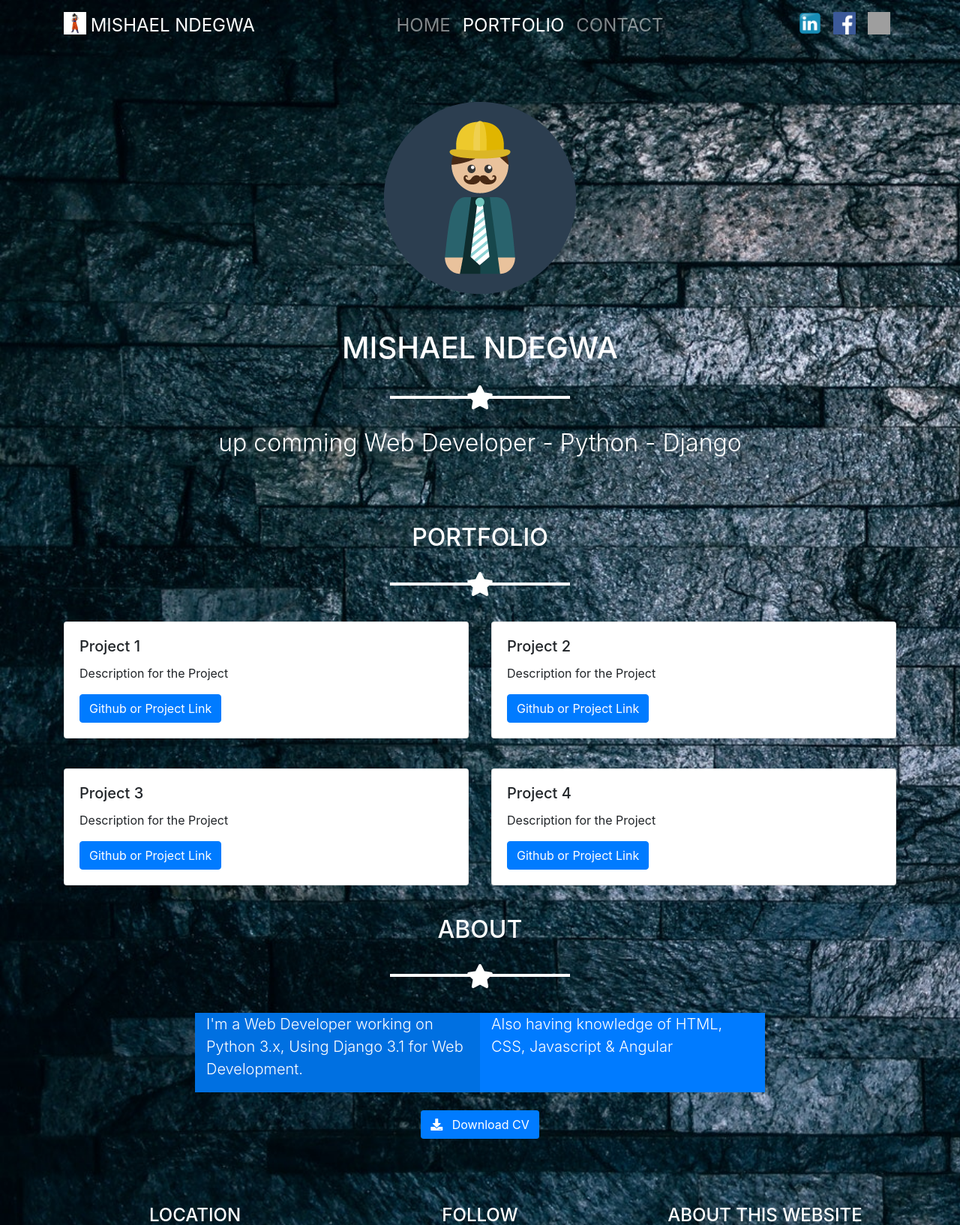
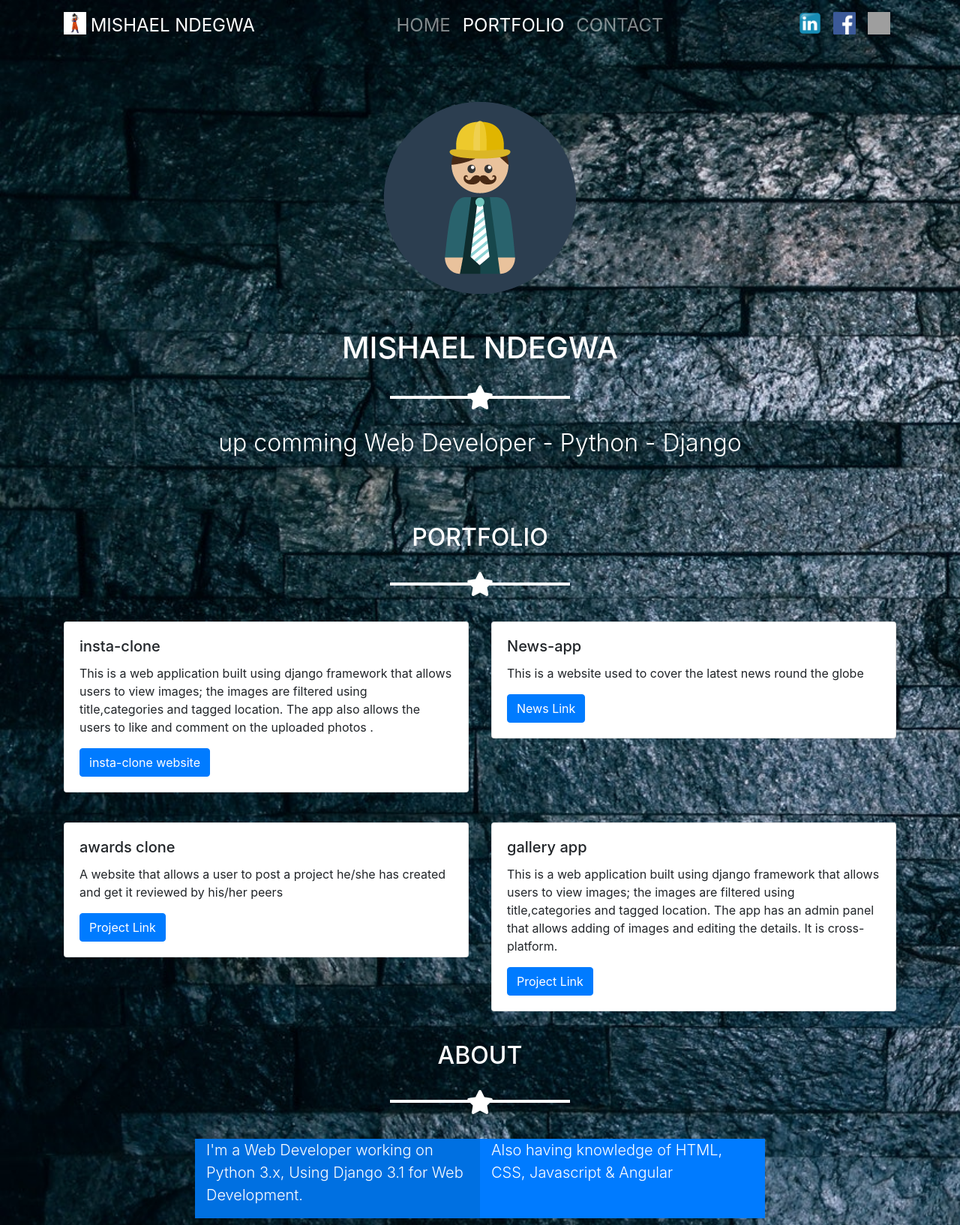
Before and after one commit to mishael254/portfolio, a Django app: page /portfolio in a window 1280 px wide. Shown: the top 1634 px of the page at 75% size. Run offline with Django 3.2, Linux system fonts and the light colour scheme; some libraries are stand-ins or nearby versions; grey boxes are pictures that could not be loaded.

Commit message:
add links to various projects

```diff
--- a/home/templates/home/portfolio.html
+++ b/home/templates/home/portfolio.html
@@ -21,18 +21,18 @@
 			  <div class="col-sm-6">
 				<div class="card">
 				  <div class="card-body">
-					<h5 class="card-title">Project 1</h5>
-					<p class="card-text">Description for the Project</p>
-					<a href="#" class="btn btn-primary">Github or Project Link</a>
+					<h5 class="card-title">insta-clone</h5>
+					<p class="card-text">This is a web application built using django framework that allows users to view images; the images are filtered using title,categories and tagged location. The app also allows the users to like and comment on the uploaded photos .</p>
+					<a href="https://instamish.herokuapp.com/account/login/?next=/" class="btn btn-primary">insta-clone website</a>
 				  </div>
 				</div>
 			  </div>
 			  <div class="col-sm-6">
 				<div class="card">
 				  <div class="card-body">
-					<h5 class="card-title">Project 2</h5>
-					<p class="card-text">Description for the Project</p>
-					<a href="#" class="btn btn-primary">Github or Project Link</a>
+					<h5 class="card-title">News-app</h5>
+					<p class="card-text">This is a website used to cover the latest news round the globe</p>
+					<a href="https://mishaelnews.herokuapp.com/" class="btn btn-primary">News Link</a>
 				  </div>
 				</div>
 			  </div>
@@ -42,18 +42,18 @@
 			  <div class="col-sm-6">
 				<div class="card">
 				  <div class="card-body">
-					<h5 class="card-title">Project 3</h5>
-					<p class="card-text">Description for the Project</p>
-					<a href="#" class="btn btn-primary">Github or Project Link</a>
+					<h5 class="card-title">awards clone</h5>
+					<p class="card-text">A website that allows a user to post a project he/she has created and get it reviewed by his/her peers</p>
+					<a href="https://mishawards.herokuapp.com/" class="btn btn-primary">Project Link</a>
 				  </div>
 				</div>
 			  </div>
 			  <div class="col-sm-6">
 				<div class="card">
 				  <div class="card-body">
-					<h5 class="card-title">Project 4</h5>
-					<p class="card-text">Description for the Project</p>
-					<a href="#" class="btn btn-primary">Github or Project Link</a>
+					<h5 class="card-title">gallery app</h5>
+					<p class="card-text">This is a web application built using django framework that allows users to view images; the images are filtered using title,categories and tagged location. The app has an admin panel that allows adding of images and editing the details. It is cross-platform.</p>
+					<a href="https://mishaelgallery1.herokuapp.com/" class="btn btn-primary">Project Link</a>
 				  </div>
 				</div>
 			  </div>
```
